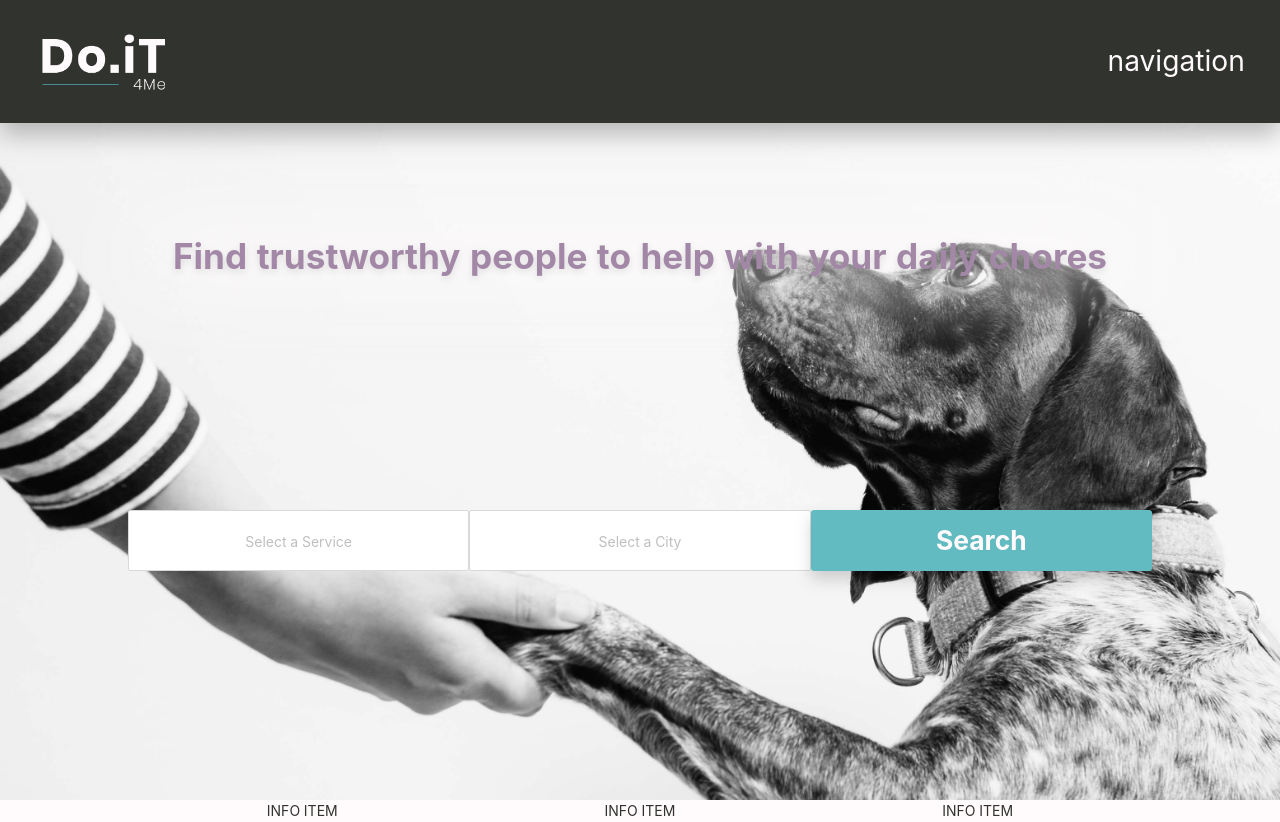
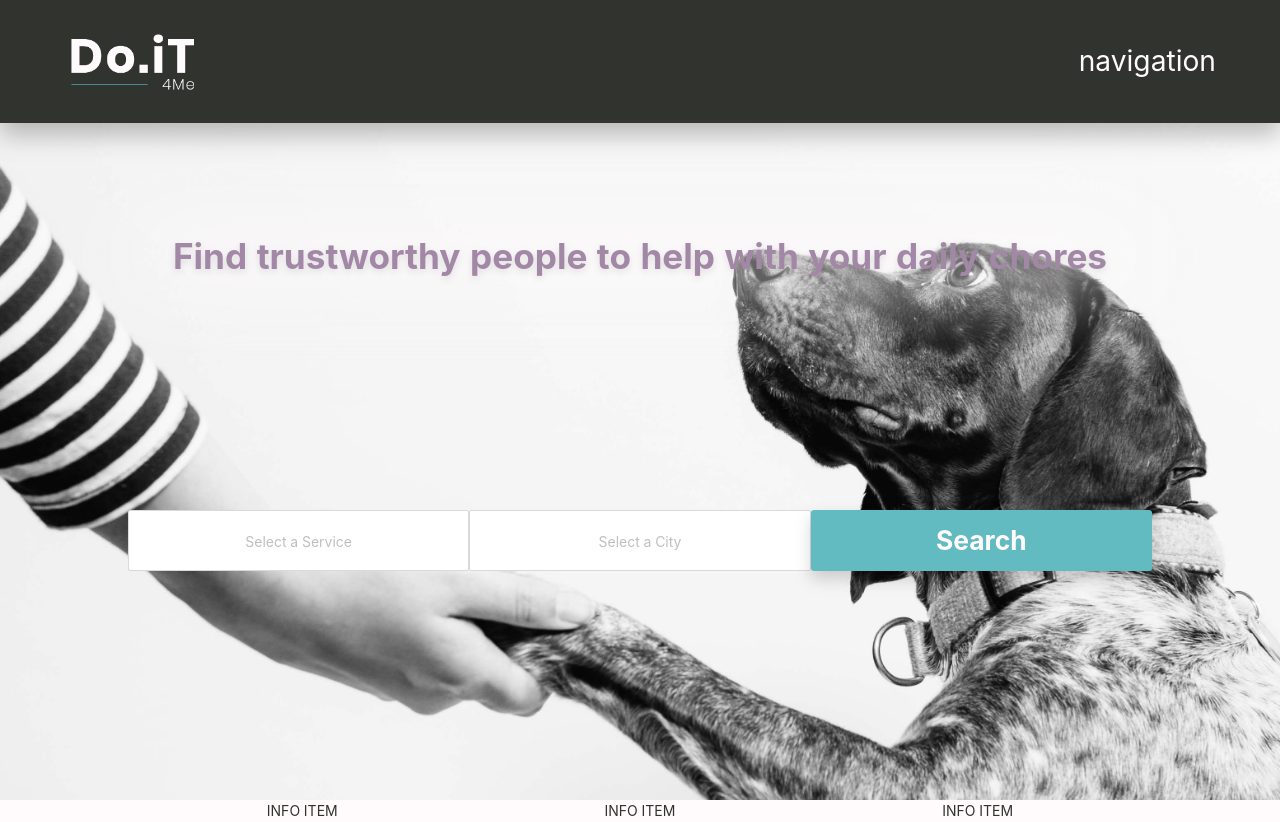
Before and after one commit to Do-it-for-me/front-end, a React (Create React App) app: page / in a window 1280 px wide. Built offline with nearby package versions, Linux system fonts and the light colour scheme; no server answers.

Commit message:
fixed root style

```diff
--- a/src/App.scss
+++ b/src/App.scss
@@ -1,3 +1,3 @@
 .App {
-  text-align: center;
+  width: 100vw;
 }
--- a/src/Components/Styled-Components/GlobalStyle.js
+++ b/src/Components/Styled-Components/GlobalStyle.js
@@ -2,8 +2,11 @@ import { createGlobalStyle } from "styled-components";
 import colors from "./General-Styles/colors";
 export const GlobalStyle = createGlobalStyle`
 :root {
+  overflow-x: hidden;
   font-size: 62.5%;
   box-sizing: border-box;
+  margin:none;
+  width:100vw;
   @media screen and (min-width: 768px) and (orientation: portrait) {
     font-size: 100%;
   }
@@ -16,16 +19,17 @@ export const GlobalStyle = createGlobalStyle`
 }
   body {
     position:relative;
-    margin: 0 auto ;
+    margin:none;
     padding: 0;
     box-sizing: border-box;
     text-align: center;
     background-color: ${colors.light};
-
+    width:100vw;
     *{
       padding: 0;
       margin: 0 ;
       box-sizing: border-box;
+
     }
   }
 `;
--- a/src/Components/Styled-Components/StyledHeader.js
+++ b/src/Components/Styled-Components/StyledHeader.js
@@ -2,10 +2,12 @@ import styled from "styled-components";
 import colors from "./General-Styles/colors";
 
 export const StyledHeader = styled.div`
-  position: absolute;
+  position: fixed;
   width: 100vw;
   height: 7rem;
   top: 0px;
+  left: 0;
+  right: 0;
   background-color: ${colors.dark};
   display: flex;
   justify-content: center;
@@ -17,9 +19,9 @@ export const StyledHeader = styled.div`
   .navBarContainer {
     font-size: 1.6rem;
     padding: 0;
-    margin: 0 2rem;
+    margin: 0;
     max-width: 1920px;
-    width: 100%;
+    width: 90%;
     height: 7rem;
     display: flex;
     justify-content: space-between;
--- a/src/Components/Styled-Components/StyledHome.js
+++ b/src/Components/Styled-Components/StyledHome.js
@@ -3,6 +3,7 @@ import colors from "./General-Styles/colors";
 import heroImage from "../../images/heroImage.jpg";
 
 export const StyledHome = styled.div`
+  overflow-x: hidden;
   width: 100vw;
   min-height: 100vh;
   top: 0px;
@@ -14,7 +15,6 @@ export const StyledHome = styled.div`
   color: ${colors.dark};
   padding: 0;
   margin: 0;
-
   .heroSection {
     padding-top: 6rem;
     width: 100%;
@@ -22,7 +22,7 @@ export const StyledHome = styled.div`
     flex-direction: column;
     justify-content: space-evenly;
     align-items: center;
-    height: 100vh;
+    min-height: 100vh;
     padding: 0;
     margin: 0;
     background-image: url(${heroImage});
@@ -58,13 +58,11 @@ export const StyledHome = styled.div`
         width: 80vw;
         height: 3rem;
         background-color: ${colors.light};
-        z-index: 0;
       }
       h2 {
         filter: blur(0px);
         color: ${colors.secondary};
         font-size: 2rem;
-        /* margin-top: -2rem; */
         width: 80vw;
         font-weight: bold;
         filter: drop-shadow(0px 0.2rem 0.2rem rgba(0, 0, 0, 0.1));
```
